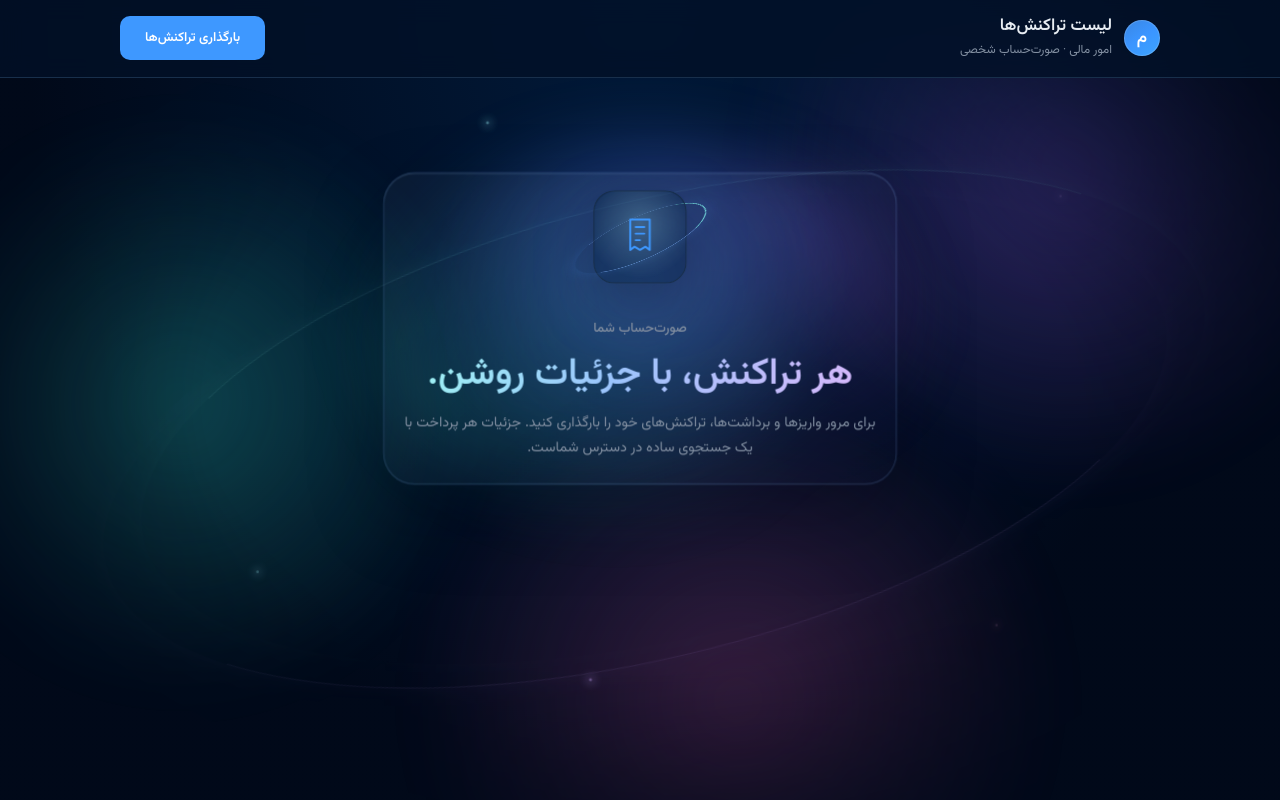
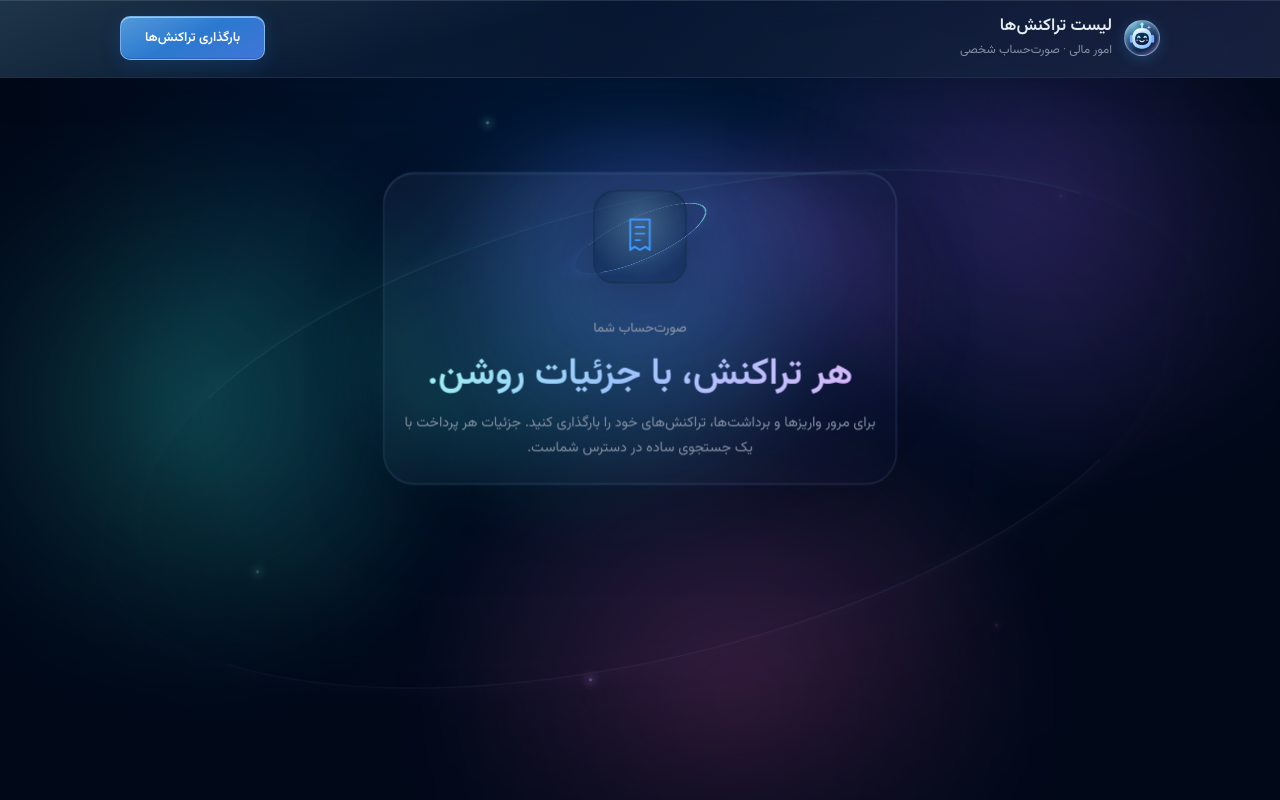
Before and after one commit to meysamfaizi/Fainal-Task, a website built with Vite: page src/index.html in a window 1280 px wide. Built offline with nearby package versions, Linux system fonts and the light colour scheme.

Commit message:
Style header with liquid glass and a friendly robot avatar

```diff
--- a/src/index.html
+++ b/src/index.html
@@ -13,7 +13,32 @@
       <header class="app-header">
         <div class="header-content">
           <div class="header-brand">
-            <span class="avatar" aria-hidden="true">م</span>
+            <span class="avatar" aria-hidden="true">
+              <svg class="avatar-character" viewBox="0 0 64 64" focusable="false">
+                <defs>
+                  <linearGradient id="mascot-shell" x2="0.8" y2="1">
+                    <stop stop-color="#efffff" />
+                    <stop offset="1" stop-color="#85bfff" />
+                  </linearGradient>
+                  <linearGradient id="mascot-visor" x2="1" y2="1">
+                    <stop stop-color="#183b68" />
+                    <stop offset="1" stop-color="#09182f" />
+                  </linearGradient>
+                </defs>
+                <path d="M32 12V7" stroke="#b8faff" stroke-width="3" />
+                <circle cx="32" cy="6" r="3" fill="#8fffe7" />
+                <rect x="9" y="26" width="7" height="15" rx="3.5" fill="#78aaff" />
+                <rect x="48" y="26" width="7" height="15" rx="3.5" fill="#78aaff" />
+                <rect x="14" y="13" width="36" height="39" rx="16" fill="url(#mascot-shell)" />
+                <rect x="19" y="22" width="26" height="23" rx="10" fill="url(#mascot-visor)" />
+                <path d="M24 31q2-4 4 0m8 0q2-4 4 0" stroke="#9dfff2" stroke-width="2.5" />
+                <path d="M28 37q4 4 8 0" stroke="#eefeff" stroke-width="2" />
+                <ellipse cx="23" cy="36" rx="2" ry="1.3" fill="#e6a5ff" opacity=".8" />
+                <ellipse cx="41" cy="36" rx="2" ry="1.3" fill="#e6a5ff" opacity=".8" />
+                <path d="M23 18q8-3 15-1" stroke="#fff" stroke-width="2" opacity=".8" />
+                <path d="m45 8 1.2 3.3L50 12l-3.8.7L45 16l-1.2-3.3L40 12l3.8-.7Z" fill="#d8c5ff" />
+              </svg>
+            </span>
             <div>
               <h1 class="app-title">لیست تراکنش‌ها</h1>
               <p class="app-subtitle">امور مالی · صورت‌حساب شخصی</p>
--- a/src/styles/intro-motion.css
+++ b/src/styles/intro-motion.css
@@ -1,3 +1,80 @@
+/* Glass styling is scoped to the header; existing layout and controls are retained. */
+.app-header {
+  isolation: isolate;
+  background-color: rgba(7, 20, 41, 0.76);
+  background-image: linear-gradient(115deg,
+    rgba(119, 226, 255, 0.09), rgba(155, 159, 255, 0.035) 48%,
+    rgba(193, 149, 255, 0.09));
+  border-bottom-color: rgba(162, 207, 255, 0.2);
+  box-shadow: inset 0 1px 0 rgba(230, 249, 255, 0.12),
+    0 12px 36px rgba(0, 8, 24, 0.2);
+  -webkit-backdrop-filter: blur(24px) saturate(170%);
+  backdrop-filter: blur(24px) saturate(170%);
+}
+
+.app-header::before {
+  content: "";
+  position: absolute;
+  inset: 0;
+  z-index: -1;
+  pointer-events: none;
+  background: linear-gradient(165deg,
+    rgba(231, 248, 255, 0.09), transparent 38%, rgba(152, 219, 255, 0.035));
+}
+
+.app-header .avatar {
+  overflow: hidden;
+  border: 1px solid rgba(200, 235, 255, 0.5);
+  background: radial-gradient(circle at 25% 15%, rgba(156, 242, 255, 0.55), transparent 60%),
+    linear-gradient(145deg, #275b92, #172c59 70%, #574b84);
+  box-shadow: inset 0 1px 4px rgba(223, 250, 255, 0.4),
+    0 3px 14px rgba(70, 173, 255, 0.22);
+}
+
+.app-header .avatar-character {
+  width: 100%;
+  height: 100%;
+  stroke: none;
+  stroke-width: 0;
+  filter: drop-shadow(0 2px 2px rgba(0, 9, 30, 0.3));
+}
+
+.app-header #loadBtn {
+  position: relative;
+  isolation: isolate;
+  overflow: hidden;
+  border-color: rgba(186, 230, 255, 0.5);
+  background-color: #2573c9;
+  background-image: linear-gradient(155deg,
+    rgba(190, 242, 255, 0.3), rgba(91, 163, 255, 0.12) 48%,
+    rgba(137, 124, 255, 0.28));
+  box-shadow: inset 0 1px 0 rgba(241, 253, 255, 0.5),
+    inset 0 -1px 0 rgba(12, 40, 95, 0.24), 0 5px 20px rgba(39, 127, 236, 0.2);
+  -webkit-backdrop-filter: blur(12px) saturate(150%);
+  backdrop-filter: blur(12px) saturate(150%);
+}
+
+.app-header #loadBtn::before {
+  content: "";
+  position: absolute;
+  inset: 0;
+  z-index: -1;
+  pointer-events: none;
+  background: linear-gradient(115deg, transparent 20%, rgba(229, 250, 255, 0.2) 48%, transparent 76%);
+  transform: translateX(-120%);
+  transition: transform 850ms cubic-bezier(0.22, 1, 0.36, 1);
+}
+
+@media (hover: hover) and (pointer: fine) {
+  .app-header #loadBtn:hover:not(:disabled)::before {
+    transform: translateX(120%);
+  }
+}
+
+.app-header #loadBtn:active:not(:disabled) {
+  box-shadow: inset 0 2px 8px rgba(8, 32, 75, 0.22);
+}
+
 /* Only the introduction responds to the pointer; its layout stays unchanged. */
 .page-intro {
   --intro-x: 50%;
```
